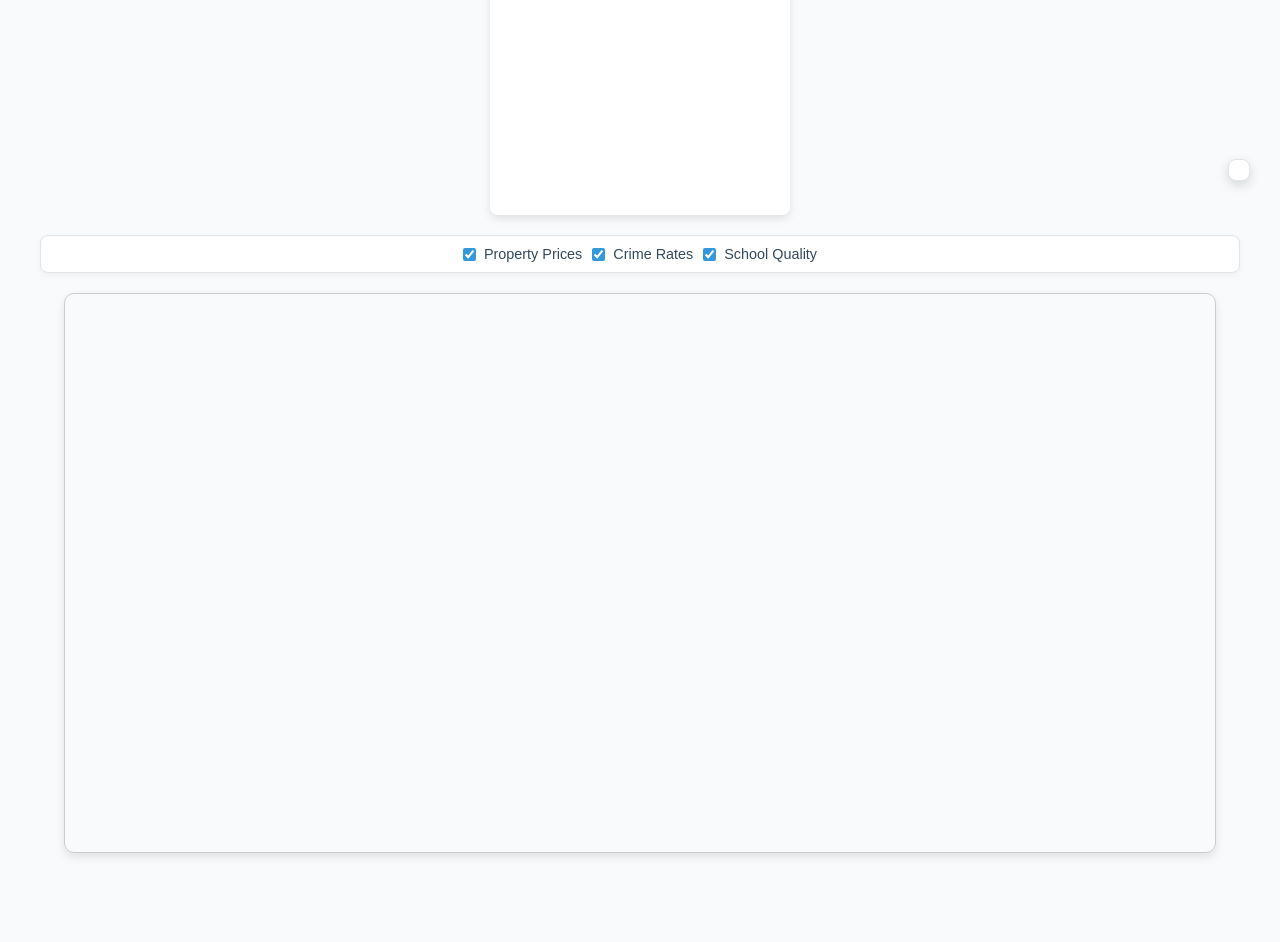
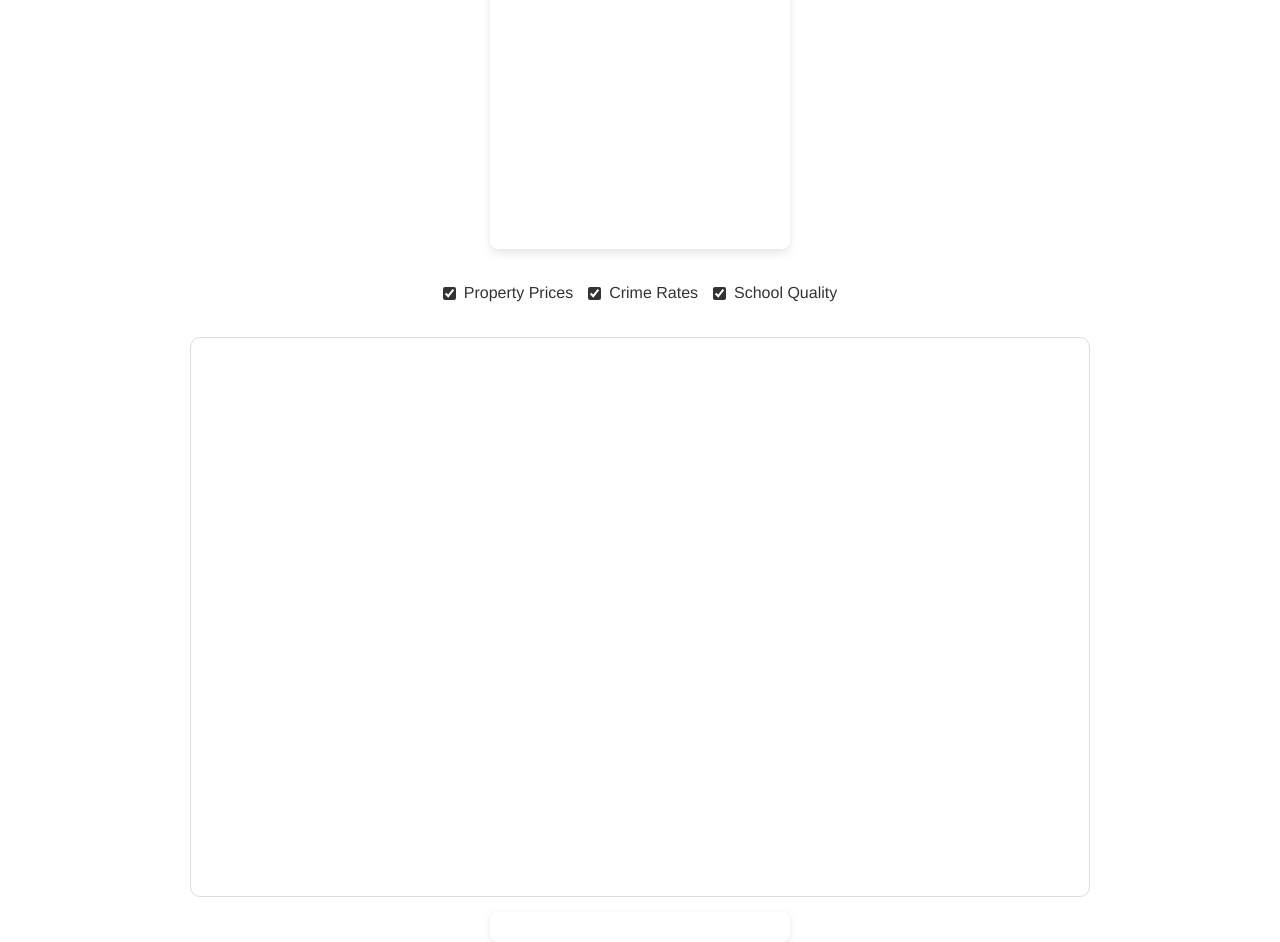
Before and after one commit to julesmulford/estateagentdashboard, a plain HTML site: page index.html in a window 1280 px wide. Shown: the part 589-1531 px from the top of the page. Before the commit the page ends 1462 px from the top, so only its background shows below. Drawn offline with nearby package versions, Linux system fonts and the light colour scheme; files that its build step writes are made by us from their sources; files whose address does not match are found by name.

Commit message:
Further CSS changes

```diff
--- a/css/style.css
+++ b/css/style.css
@@ -1,4 +1,4 @@
-/* Reset and base styling */
+/* Basic Reset */
 * {
   margin: 0;
   padding: 0;
@@ -6,91 +6,89 @@
 }
 
 body {
-  font-family: Arial, sans-serif;
-  background-color: #f9fafb;
+  font-family: "Helvetica Neue", Arial, sans-serif;
+  background-color: #ffffff;
   color: #333;
   display: flex;
   flex-direction: column;
   align-items: center;
 }
 
-/* Header styling */
+/* Header Styling */
 header {
-  display: flex;
-  align-items: center;
-  gap: 15px;
-  padding: 20px;
+  text-align: center;
+  padding: 20px 0;
+  border-bottom: 2px solid #eee;
   width: 100%;
-  max-width: 1200px;
-  justify-content: center;
-}
-
-header img.logo {
-  width: 50px;
-  height: 50px;
+  max-width: 900px;
 }
 
 header h1 {
-  font-size: 1.8rem;
-  color: #2c3e50;
-  text-align: center;
+  font-size: 2.2rem;
+  font-weight: bold;
+  color: #333;
 }
 
-/* Map container styling */
-#map {
-  height: 70vh;
-  width: 90%;
-  max-width: 1200px;
-  margin: 20px 0;
-  border: 1px solid #ccc;
-  border-radius: 10px;
-  box-shadow: 0 4px 10px rgba(0, 0, 0, 0.1);
+header p {
+  font-size: 1.1rem;
+  color: #666;
 }
 
-/* Controls section */
+/* Content Styling */
+.content {
+  display: flex;
+  flex-direction: column;
+  align-items: center;
+  width: 100%;
+  max-width: 900px;
+  padding: 20px;
+}
+
+/* Controls Section */
 .controls {
   display: flex;
-  gap: 10px;
+  gap: 15px;
   justify-content: center;
   align-items: center;
   flex-wrap: wrap;
-  padding: 10px;
-  background: #ffffff;
-  border: 1px solid #e1e4e8;
-  border-radius: 8px;
+  padding: 15px 0;
   width: 100%;
-  max-width: 1200px;
-  box-shadow: 0 2px 6px rgba(0, 0, 0, 0.05);
 }
 
 .controls label {
-  font-size: 0.9rem;
-  color: #34495e;
+  font-size: 1rem;
+  color: #333;
   display: flex;
   align-items: center;
 }
 
 .controls input[type="checkbox"] {
   margin-right: 8px;
+  accent-color: #333;
 }
 
-/* Styling checkboxes with custom colors */
-.controls input[type="checkbox"]:checked {
-  accent-color: #3498db;
+/* Map Container */
+#map {
+  height: 70vh;
+  width: 100%;
+  max-width: 900px;
+  border-radius: 10px;
+  margin-top: 20px;
+  border: 1px solid #ddd;
 }
 
-/* Legend styling */
+/* Legend Styling */
 .legend {
-  background: white;
-  padding: 10px;
-  font-size: 0.85rem;
-  position: absolute;
-  bottom: 30px;
-  right: 30px;
+  background: #fff;
+  padding: 15px;
+  font-size: 0.9rem;
+  margin-top: 15px;
   border-radius: 8px;
-  box-shadow: 0px 4px 12px rgba(0, 0, 0, 0.15);
-  max-width: 250px;
-  border: 1px solid #e1e4e8;
+  box-shadow: 0 2px 6px rgba(0, 0, 0, 0.1);
+  width: 100%;
+  max-width: 300px;
+  text-align: left;
+  color: #555;
 }
 
 .legend div {
@@ -107,20 +105,13 @@ header h1 {
   border-radius: 3px;
 }
 
-/* Responsive layout adjustments */
+/* Responsive Design */
 @media (max-width: 768px) {
   header h1 {
-    font-size: 1.4rem;
-    text-align: center;
+    font-size: 1.8rem;
   }
 
   #map {
     height: 60vh;
-    width: 95%;
-  }
-
-  .controls {
-    flex-direction: column;
-    align-items: flex-start;
   }
 }
```
